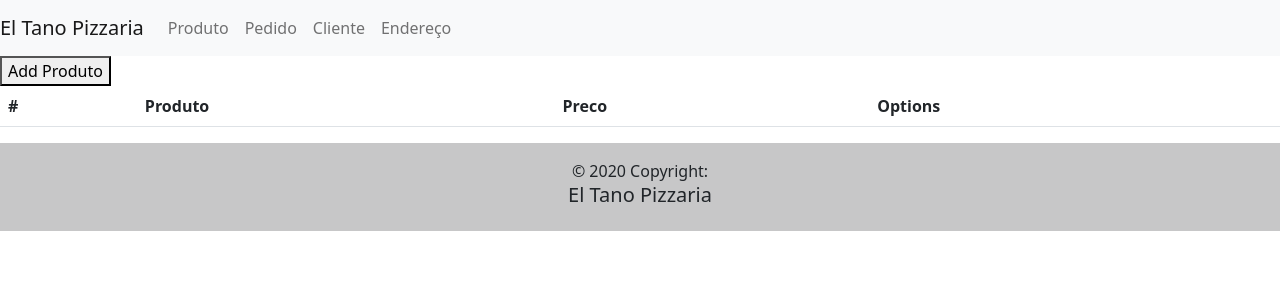
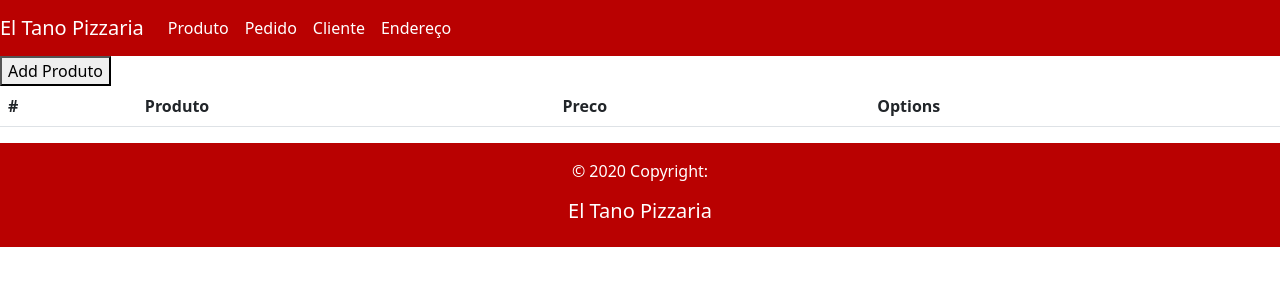
Before and after one commit to Pizzaria4toPeriodo/pizzariaDesafioFront, an Angular app: page /inicio/produtos in a window 1280 px wide. Shown: the top 300 px of the page. Built offline with nearby package versions, Linux system fonts and the light colour scheme.

Commit message:
list pedido

```diff
--- a/src/app/components/pedido/pedidos-list/pedidos-list.component.html
+++ b/src/app/components/pedido/pedidos-list/pedidos-list.component.html
@@ -1 +1,21 @@
-<p>pedidos-list works!</p>
+<table class="table">
+    <thead class="thead-dark">
+      <tr>
+        <th scope="col">#</th>
+        <th scope="col">Cliente</th>
+        <th scope="col">Total</th>
+        <th scope="col">Options</th>
+      </tr>
+    </thead>
+    <tbody>
+      <tr *ngFor="let pedido of pedidosList">
+        <td>{{ pedido.id }}</td>
+        <td>{{ pedido.cliente.nome }}</td>
+        <td>{{ pedido.total }}</td>
+        <td>
+          <button (click)="abrirModal(pedido)">Add Pedido</button>
+          <input type="button" routerLink="inicio/pedidos/details:id" value="Ver">
+        </td>
+      </tr>
+    </tbody>
+  </table>
--- a/src/app/components/pedido/pedidos-list/pedidos-list.component.ts
+++ b/src/app/components/pedido/pedidos-list/pedidos-list.component.ts
@@ -1,4 +1,7 @@
-import { Component } from '@angular/core';
+import { Component, inject } from '@angular/core';
+import { NgbModal } from '@ng-bootstrap/ng-bootstrap';
+import { Pedido } from 'src/app/models/pedido';
+import { Produto } from 'src/app/models/produto';
 
 @Component({
   selector: 'app-pedidos-list',
@@ -7,4 +10,13 @@ import { Component } from '@angular/core';
 })
 export class PedidosListComponent {
 
+  modalService = inject(NgbModal);
+  pedidosList: Pedido[] = [];
+
+  abrirModal(content: any) {
+    this.modalService.open(content, { size: 'lg' });
+  }
+
+  addNaLista(produto: Produto) {
+  }
 }
--- a/src/app/components/produto/produtos-list/produtos-list.component.html
+++ b/src/app/components/produto/produtos-list/produtos-list.component.html
@@ -27,9 +27,6 @@
   </table>
 
 
-
-
-
   <ng-template #content let-modal>
 	<div class="modal-header">
 	<h4 class="modal-title">Produto</h4>
--- a/src/app/components/produto/produtos-list/produtos-list.component.ts
+++ b/src/app/components/produto/produtos-list/produtos-list.component.ts
@@ -21,7 +21,6 @@ abrirModal(content:any){
 
 }
 
-
 addNaLista(produto: Produto){
 
   this.produtosList.push(produto);
--- a/src/app/layout/footer/footer/footer.component.html
+++ b/src/app/layout/footer/footer/footer.component.html
@@ -1,8 +1,8 @@
-<footer class="bg-light text-center text-lg-start">
+<footer class="footercolor text-center text-lg-start">
     <!-- Copyright -->
-    <div class="text-center p-3" style="background-color: rgba(0, 0, 0, 0.2);">
-      © 2020 Copyright:
-      <h5 class="text-dark" > El Tano Pizzaria</h5>
+    <div class="text-center p-3" >
+      <p style="color: white;">© 2020 Copyright: </p>
+      <h5 style="color: white;" > El Tano Pizzaria</h5>
     </div>
     <!-- Copyright -->
   </footer>
--- a/src/app/layout/footer/footer/footer.component.scss
+++ b/src/app/layout/footer/footer/footer.component.scss
@@ -0,0 +1,3 @@
+.footercolor {
+    background-color: #B90101;
+}
--- a/src/app/layout/header/header/header.component.html
+++ b/src/app/layout/header/header/header.component.html
@@ -1,23 +1,23 @@
 
 
-<nav class="navbar navbar-expand-lg navbar-light bg-light ">
-    <a class="navbar-brand" href="#">El Tano Pizzaria</a>
+<nav class="navbar navbar-expand-lg navbar-light headercolor ">
+    <a class="navbar-brand textheader" href="#">El Tano Pizzaria</a>
     <button class="navbar-toggler" type="button" data-toggle="collapse" data-target="#navbarNavDropdown" aria-controls="navbarNavDropdown" aria-expanded="false" aria-label="Toggle navigation">
       <span class="navbar-toggler-icon"></span>
     </button>
     <div class="collapse navbar-collapse" id="navbarNavDropdown">
       <ul class="navbar-nav">
         <li class="nav-item active">
-          <a class="nav-link" href="/inicio/produtos">Produto </a>
+          <a class="nav-link textheader" href="/inicio/produtos">Produto </a>
         </li>
         <li class="nav-item">
-          <a class="nav-link" href="/inicio/pedidos">Pedido</a>
+          <a class="nav-link textheader" href="/inicio/pedidos">Pedido</a>
         </li>
         <li class="nav-item">
-          <a class="nav-link" href="">Cliente</a>
+          <a class="nav-link textheader" href="">Cliente</a>
         </li>
         <li class="nav-item">
-            <a class="nav-link" href="">Endereço</a>
+            <a class="nav-link textheader" href="">Endereço</a>
           </li>
       </ul>
     </div>
--- a/src/app/layout/header/header/header.component.scss
+++ b/src/app/layout/header/header/header.component.scss
@@ -0,0 +1,7 @@
+.headercolor {
+    background-color: #B90101;
+}
+
+.textheader {
+    color: white;
+}
```
Also changed, not shown: src/app/components/produto/produto-details/produto-details.component.ts (+0 -9 lines), src/app/models/pedido.ts (+16 -13 lines), 1 other file (tests, documents, lock files or other folders).
